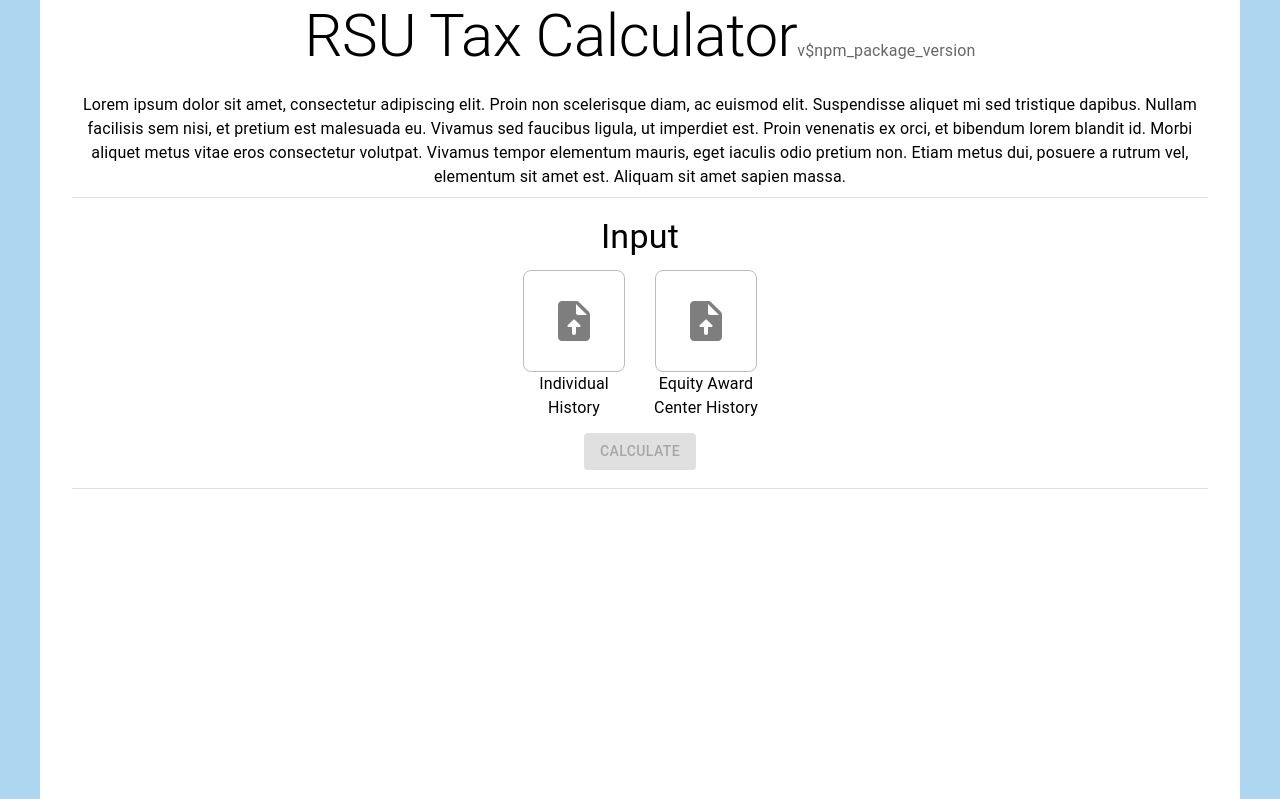
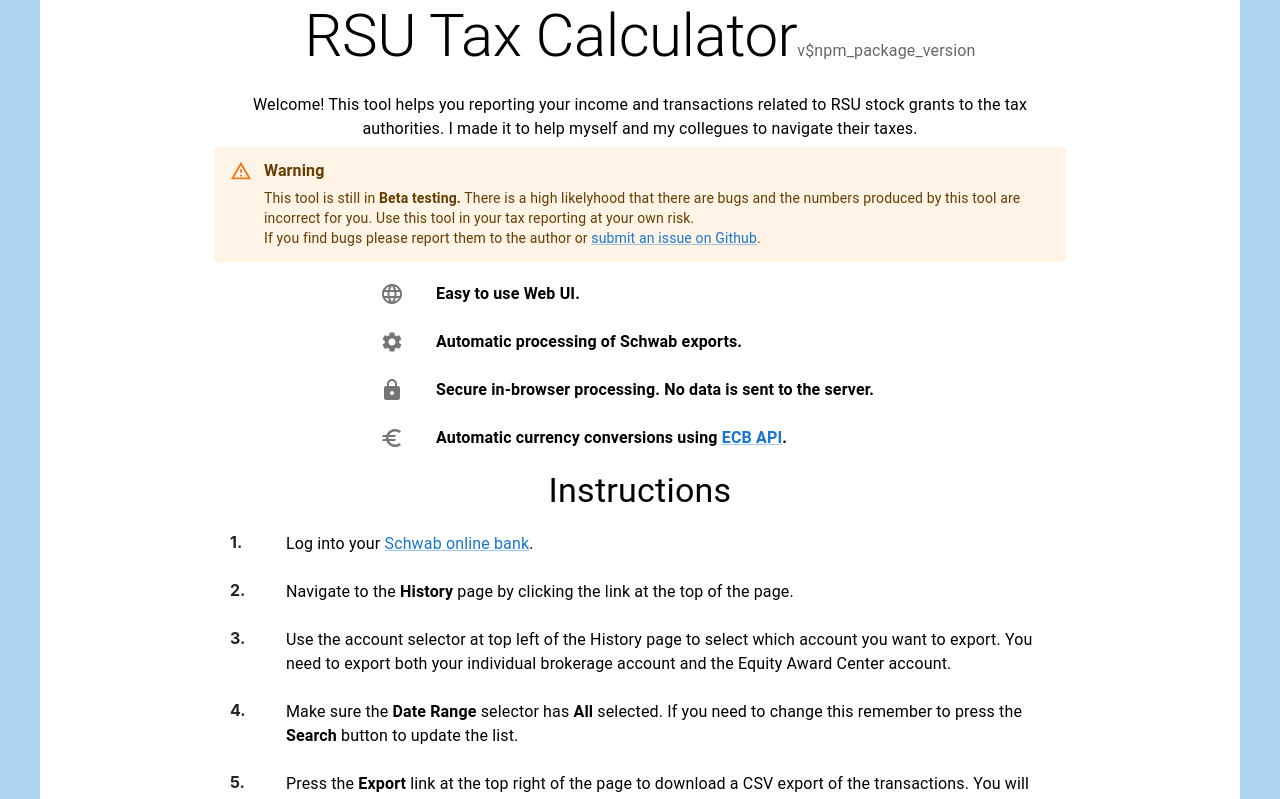
Before and after one commit to hanzki/rsu-tax-calculator, a React (Create React App) app: page / in a window 1280 px wide. Shown: the top 799 px of the page. Built offline with nearby package versions, Linux system fonts and the light colour scheme; no server answers.

Commit message:
Added instructions panel to the top of the page

```diff
--- a/package.json
+++ b/package.json
@@ -1,6 +1,6 @@
 {
   "name": "rsu-tax-calculator",
-  "version": "0.2.0-beta",
+  "version": "0.3.0-beta",
   "private": true,
   "dependencies": {
     "@emotion/react": "^11.10.5",
--- a/src/App.css
+++ /dev/null
@@ -1,38 +0,0 @@
-.App {
-  text-align: center;
-}
-
-.App-logo {
-  height: 40vmin;
-  pointer-events: none;
-}
-
-@media (prefers-reduced-motion: no-preference) {
-  .App-logo {
-    animation: App-logo-spin infinite 20s linear;
-  }
-}
-
-.App-header {
-  background-color: #282c34;
-  min-height: 100vh;
-  display: flex;
-  flex-direction: column;
-  align-items: center;
-  justify-content: center;
-  font-size: calc(10px + 2vmin);
-  color: white;
-}
-
-.App-link {
-  color: #61dafb;
-}
-
-@keyframes App-logo-spin {
-  from {
-    transform: rotate(0deg);
-  }
-  to {
-    transform: rotate(360deg);
-  }
-}
--- a/src/App.tsx
+++ b/src/App.tsx
@@ -1,11 +1,11 @@
 import React from 'react';
-import './App.css';
 import { Container } from '@mui/system';
 import { ThemeProvider, createTheme, Typography, Divider, CircularProgress } from '@mui/material';
 import { calculateTaxes, TaxSaleOfSecurity } from './calculator';
 import { ECBConverter } from './ecbRates';
 import { CalculationSettings, InputPanel } from './InputPanel/InputPanel';
 import { ResultsPanel } from './ResultsPanel/ResultsPanel';
+import { InstructionsPanel } from './InstructionsPanel/InstructionsPanel';
 
 const theme = createTheme();
 
@@ -43,13 +43,11 @@ function App() {
       <div className="App" style={{background: '#AED6F1'}}>
         <Container maxWidth="lg" sx={{bgcolor: 'background.default', minHeight: '100vh'}}>
           <Typography textAlign={'center'} variant={'h2'} gutterBottom>RSU Tax Calculator
-            <Typography component='span' sx={{color: 'text.secondary'}}>v{process.env.REACT_APP_VERSION}</Typography>
+            <Typography component='span' sx={{color: 'text.secondary', whiteSpace: 'nowrap'}}>v{process.env.REACT_APP_VERSION}</Typography>
           </Typography>
-          <Typography gutterBottom>Lorem ipsum dolor sit amet, consectetur adipiscing elit. Proin non scelerisque diam, ac euismod elit.
-            Suspendisse aliquet mi sed tristique dapibus. Nullam facilisis sem nisi, et pretium est malesuada eu.
-            Vivamus sed faucibus ligula, ut imperdiet est. Proin venenatis ex orci, et bibendum lorem blandit id.
-            Morbi aliquet metus vitae eros consectetur volutpat. Vivamus tempor elementum mauris, eget iaculis odio pretium non.
-            Etiam metus dui, posuere a rutrum vel, elementum sit amet est. Aliquam sit amet sapien massa.</Typography>
+
+          <InstructionsPanel/>
+
           <Divider variant='middle' sx={{m: 1}}/>
 
           <InputPanel onCalculate={onCalculate}/>
--- /dev/null
+++ b/src/InstructionsPanel/InstructionsPanel.tsx
@@ -0,0 +1,113 @@
+import React from "react"
+import { Container } from '@mui/system';
+import { Typography, List, ListItem, ListItemText, ListItemIcon } from '@mui/material';
+import Link from '@mui/material/Link';
+import Alert from '@mui/material/Alert';
+import AlertTitle from '@mui/material/AlertTitle';
+import LanguageIcon from '@mui/icons-material/Language';
+import SettingsIcon from '@mui/icons-material/Settings';
+import LockIcon from '@mui/icons-material/Lock';
+import EuroIcon from '@mui/icons-material/Euro';
+
+export type InstructionsPanelProps = {}
+
+export const InstructionsPanel: React.FC<InstructionsPanelProps> = () => {
+    const GithubIssueLink = (props: {children: React.ReactNode}) => <Link
+        href='https://github.com/hanzki/rsu-tax-calculator/issues/new'
+        target='_blank'
+        rel='noreferrer'
+    >{props.children}</Link>
+    const SchwabLink = (props: {children: React.ReactNode}) => <Link
+        href='https://www.schwab.com/client-home'
+        target='_blank'
+        rel='noreferrer'
+    >{props.children}</Link>
+    const ECBLink = (props: {children: React.ReactNode}) => <Link
+        href='https://sdw-wsrest.ecb.europa.eu/help/'
+        target='_blank'
+        rel='noreferrer'
+    >{props.children}</Link>
+    const HighlightsListItem = (props: {children: React.ReactNode, icon: JSX.Element}) => <ListItem>
+        <ListItemIcon>{props.icon}</ListItemIcon>
+        <ListItemText
+            primaryTypographyProps={{fontWeight: 'bold'}}
+        >{props.children}</ListItemText>
+    </ListItem>
+    const InstructionStep = (props: {children: React.ReactNode, index: number}) => <ListItem>
+        <ListItemIcon sx={{
+            color: 'text.primary',
+            fontWeight: 'bold',
+            alignSelf: 'flex-start',
+            mt: 0.5
+        }}>{props.index}.</ListItemIcon>
+        <ListItemText>{props.children}</ListItemText>
+    </ListItem>
+    const Emph = (props: {children: React.ReactNode}) => <Typography
+        component='span'
+        sx={{fontWeight: 'bold'}}
+    >{props.children}</Typography>
+
+    return <Container maxWidth="md">
+        <Typography textAlign={'center'} gutterBottom>
+            Welcome! This tool helps you reporting your income and transactions related to RSU stock grants to the tax authorities.
+            I made it to help myself and my collegues to navigate their taxes.
+        </Typography>
+        <Alert severity="warning">
+            <AlertTitle sx={{fontWeight: 'bold'}}>Warning</AlertTitle>
+            This tool is still in <strong>Beta testing.</strong> There is a high likelyhood that there are bugs and
+            the numbers produced by this tool are incorrect for you. Use this tool in your tax
+            reporting at your own risk.<br/>If you find bugs please report them to the author or <GithubIssueLink>submit an issue on Github</GithubIssueLink>.
+        </Alert>
+        <Container maxWidth="sm">
+            <List>
+                <HighlightsListItem icon={<LanguageIcon/>}>
+                    Easy to use Web UI.
+                </HighlightsListItem>
+                <HighlightsListItem icon={<SettingsIcon/>}>
+                    Automatic processing of Schwab exports.
+                </HighlightsListItem>
+                <HighlightsListItem icon={<LockIcon/>}>
+                    Secure in-browser processing. No data is sent to the server.
+                </HighlightsListItem>
+                <HighlightsListItem icon={<EuroIcon/>}>
+                    Automatic currency conversions using <ECBLink>ECB API</ECBLink>.
+                </HighlightsListItem>
+            </List>
+        </Container>
+        <Typography variant='h4' textAlign={'center'}>Instructions</Typography>
+        <List component='ol'>
+            <InstructionStep index={1}>
+                Log into your <SchwabLink>Schwab online bank</SchwabLink>.
+            </InstructionStep>
+            <InstructionStep index={2}>
+                Navigate to the <Emph>History</Emph> page by clicking the link at the top of the page.
+            </InstructionStep>
+            <InstructionStep index={3}>
+                Use the account selector at top left of the History page to select
+                which account you want to export. You need to export both your individual
+                brokerage account and the Equity Award Center account.
+            </InstructionStep>
+            <InstructionStep index={4}>
+                Make sure the <Emph>Date Range</Emph> selector has <Emph>All</Emph> selected. If you
+                need to change this remember to press the <Emph>Search</Emph> button to update the
+                list.
+            </InstructionStep>
+            <InstructionStep index={5}>
+                Press the <Emph>Export</Emph> link at the top right of the page to download
+                a CSV export of the transactions. You will see a security notice which you
+                need to acknowledge. No data you upload to this App is sent outside your
+                browser.
+            </InstructionStep>
+            <InstructionStep index={6}>
+                Repeat the steps 3-5 for the second account. You need to export
+                both your individual brokerage account and the Equity Award Center account.
+            </InstructionStep>
+            <InstructionStep index={7}>
+                Upload the two exported files to this App in the <Emph>Input</Emph> section.
+            </InstructionStep>
+            <InstructionStep index={8}>
+                Press the <Emph>Calculate</Emph> button to see the results.
+            </InstructionStep>
+        </List>
+    </Container>
+}
```
